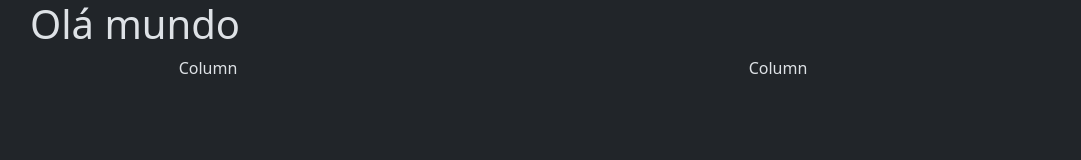
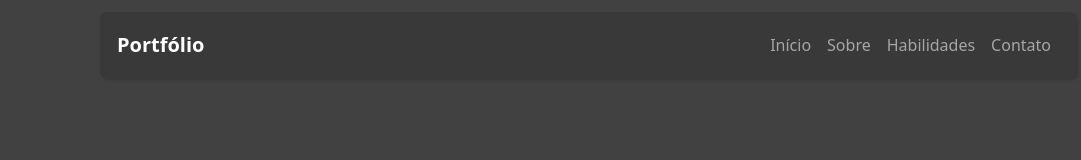
Before and after one commit to VictorRSilva05/Portfolio, a plain HTML site: page index.html in a window 1280 px wide. Shown: the whole page, without its empty margins (52-1133 px from the left). Drawn offline with nearby package versions, Linux system fonts and the light colour scheme.

Commit message:
Criado navbar

```diff
--- /dev/null
+++ b/index.css
@@ -0,0 +1,20 @@
+:root{
+    --secao-bg-color: rgba(29,29,29, .22);
+    --secao-box-shadow: 1.95px 1.95px 2.6px rgba(0,0,0, .15)
+}
+
+body{
+    background-color: #414141;
+}
+
+#app{
+    margin: auto;
+    max-width: 1000px;
+    padding: 12px;
+}
+
+#header{
+    background: var(--secao-bg-color);
+    box-shadow: var(--secao-box-shadow);
+    padding: 5px;
+}
--- a/index.html
+++ b/index.html
@@ -6,26 +6,46 @@
     <meta name="viewport" content="width=device-width, initial-scale=1.0">
     <link href="https://cdn.jsdelivr.net/npm/bootstrap@5.3.6/dist/css/bootstrap.min.css" rel="stylesheet"
         integrity="sha384-4Q6Gf2aSP4eDXB8Miphtr37CMZZQ5oXLH2yaXMJ2w8e2ZtHTl7GptT4jmndRuHDT" crossorigin="anonymous">
+    <link rel="stylesheet" href="./index.css">
 
     <title>Portfólio - Victor R. Silva</title>
 </head>
 
 <body data-bs-theme="dark">
-    <div class="container">
-        <h1>Olá mundo</h1>
-    </div>
+    <main id="app" class="container">
+        <section id="header" class="rounded">
+            <nav class="navbar navbar-expand-md navbar-expand-lg" data-bs-theme="dark">
+                <div class="container-fluid">
+                    <a class="navbar-brand fw-semibold"href="#">
+                        Portfólio
+                    </a>
+                    <button class="navbar-toggler" type="button" data-bs-toggle="collapse" data-bs-target="#navbarNav"
+                        aria-controls="navbarNav" aria-expanded="false" aria-label="Toggle navigation">
+                        <span class="navbar-toggler-icon"></span>
+                    </button>
+                    <div id="navbarNav" class="collapse navbar-collapse justify-content-end">
+                        <ul class="navbar-nav">
+                            <li class="nav-item">
+                                <a class="nav-link " href="#">Início</a>
+                            </li>
+                            <li class="nav-item">
+                                <a class="nav-link " href="#sobre">Sobre</a>
+                            </li>
+                            <li class="nav-item">
+                                <a class="nav-link " href="#habilidades">Habilidades</a>
+                            </li>
+                            <li class="nav-item">
+                                <a class="nav-link " href="#contato">Contato</a>
+                            </li>
+                        </ul>
+                    </div>
+                </div>
+            </nav>
+        </section>
+
+    </main>
 
 
-    <div class="container text-center">
-        <div class="row">
-            <div class="col-4">
-                Column
-            </div>
-            <div class="col-4 col-lg-8">
-                Column
-            </div>
-        </div>
-    </div>
     <script src="https://cdn.jsdelivr.net/npm/bootstrap@5.3.6/dist/js/bootstrap.bundle.min.js"
         integrity="sha384-j1CDi7MgGQ12Z7Qab0qlWQ/Qqz24Gc6BM0thvEMVjHnfYGF0rmFCozFSxQBxwHKO"
         crossorigin="anonymous"></script>
```
